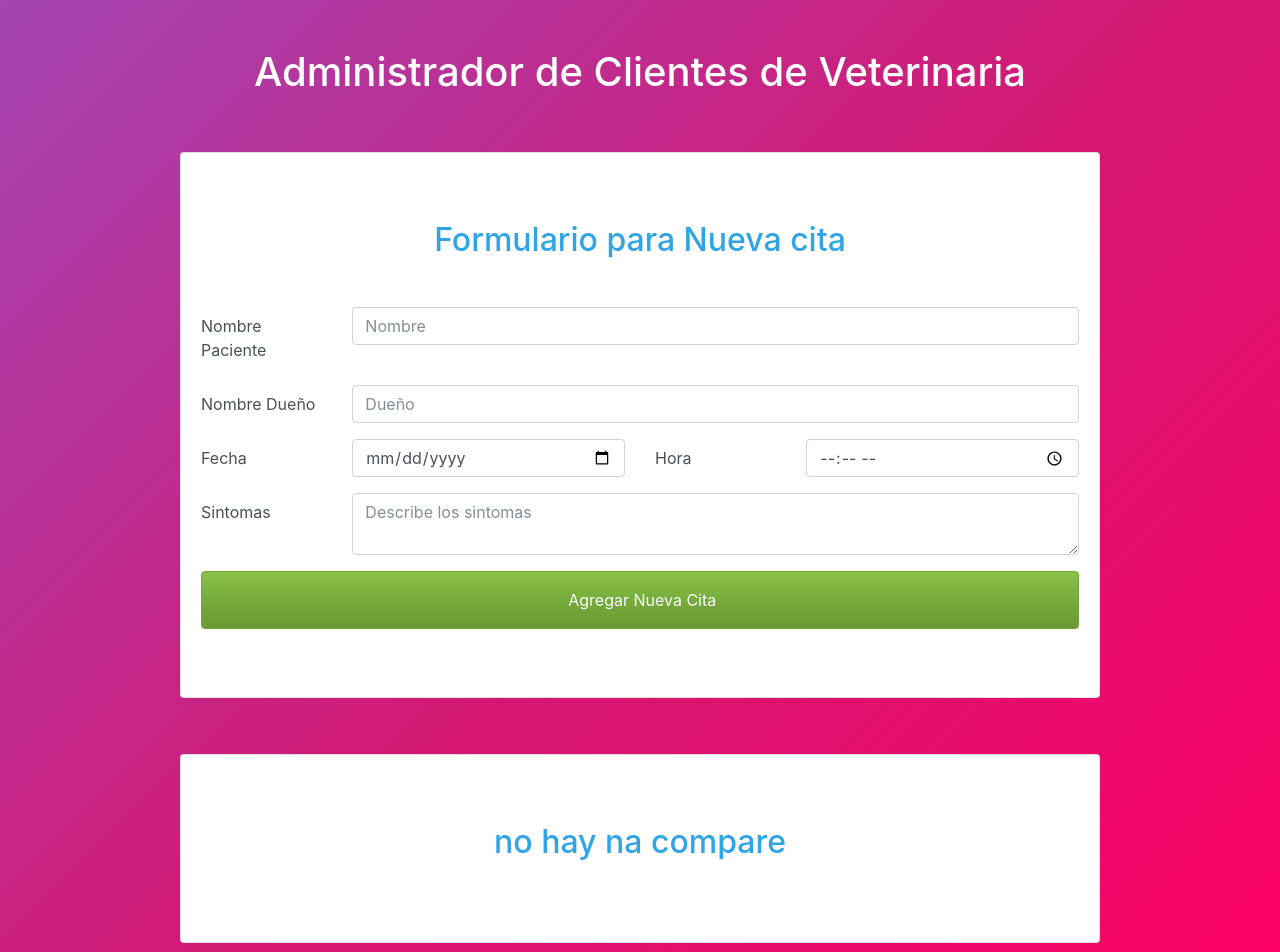
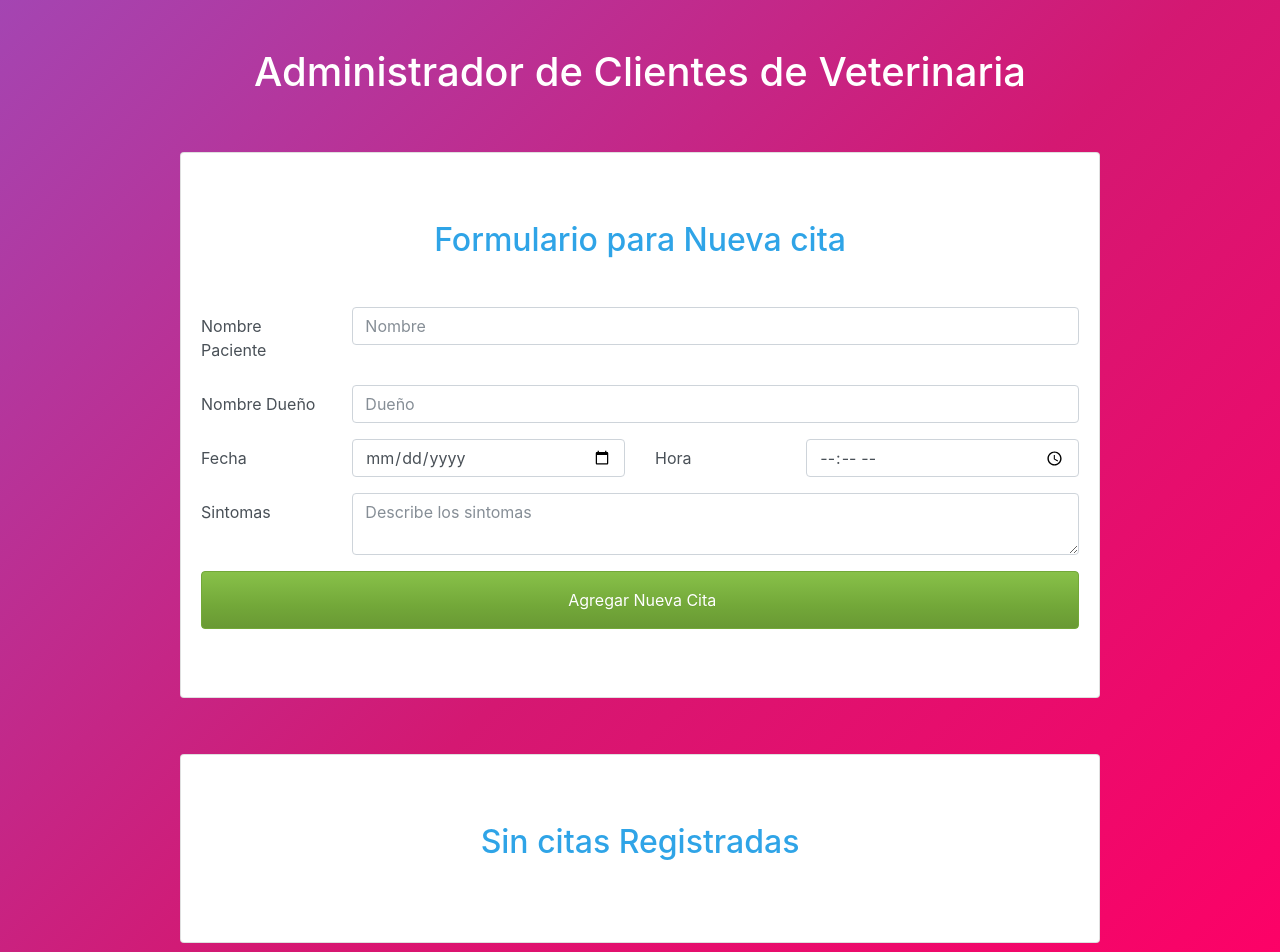
Before and after one commit to andyanexo/veterinaria, a React (Create React App) app: page / in a window 1280 px wide. Shown: the top 952 px of the page. Built offline with nearby package versions, Linux system fonts and the light colour scheme.

Commit message:
update detalles

```diff
--- a/src/components/ListaCitas/ListaCitas.js
+++ b/src/components/ListaCitas/ListaCitas.js
@@ -5,7 +5,7 @@ import PropTypes from "prop-types";
 const listaCitas = props => {
   const mensaje =
     Object.keys(props.citas).length === 0
-      ? "no hay na compare"
+      ? "Sin citas Registradas"
       : "Administrar citas";
 
   return (
```
